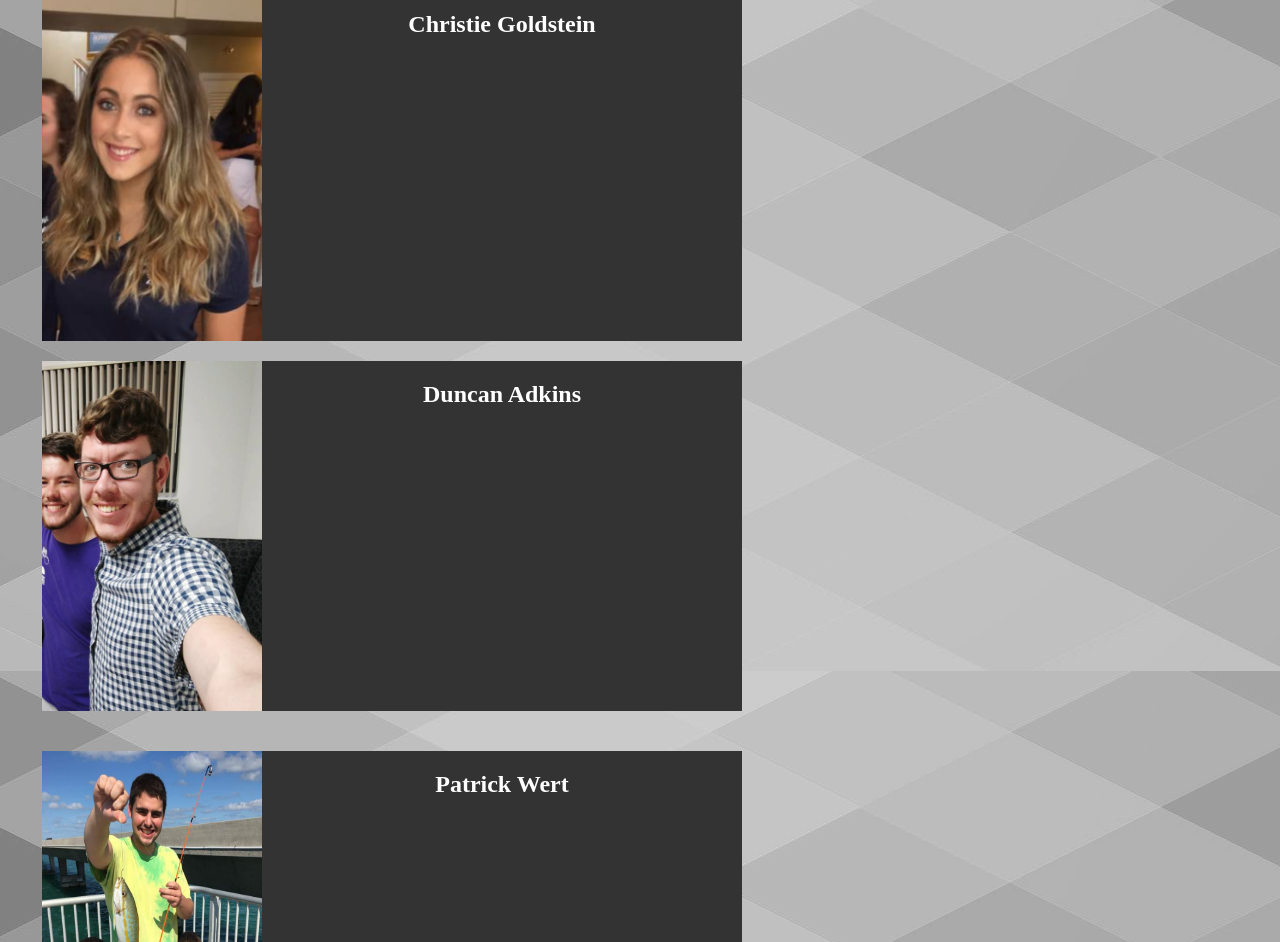
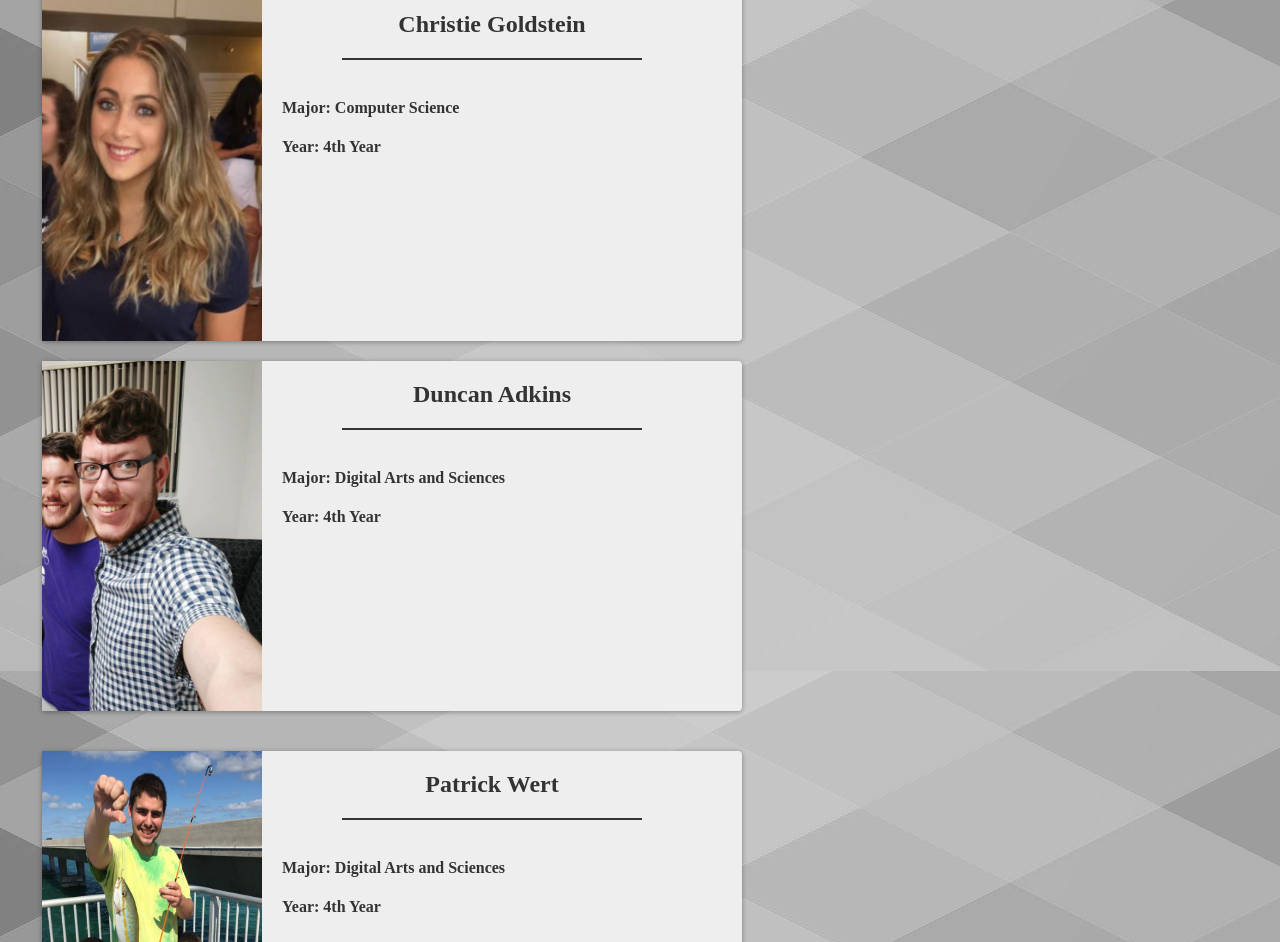
Before and after one commit to christiegoldstein/christiegoldstein.github.io, a plain HTML site: page CAP3027_Project/teamMembers.html in a window 1280 px wide. Shown: the part 129-1071 px from the top of the page. Drawn offline with Linux system fonts and the light colour scheme.

Commit message:
fixed formating on team members page and added a picture

```diff
--- a/CAP3027_Project/teamMembers.css
+++ b/CAP3027_Project/teamMembers.css
@@ -80,23 +80,41 @@
 .team-member{
     width: 700px;
     height: 350px;
-    background-color: #333;
+    background-color: #EEEEEE;
     margin-right: 10px;
     margin-bottom: 20px;
+    border-radius: 4px;
+    box-shadow: 0 1px 6px rgba(0, 0, 0, 0.12), 0 1px 4px rgba(0, 0, 0, 0.24);
 }
 .team-member-picture{
     width: 220px;
     height: 350px;
     float:left;
+    padding-right: 20px;
 }
 
 .team-member-name{
     padding-top: 20px;
     text-align: center;
-    color:white;
+    color: #333;
+    border-bottom: #333;
+    border-bottom-width: 2px;
 }
 
 .team-member-content{
     padding-left: 10px;
-    color: white;
+    color:  #333;
 }
+
+.team-memeber-info{
+    padding-left: 10px;
+    color:  #333;
+}
+
+.name-div{
+    border-bottom: #333;
+    border-bottom-width: 2px;
+    border-bottom-style: solid;
+    margin-left: 300px;
+    margin-right: 100px;
+}
--- a/CAP3027_Project/teamMembers.html
+++ b/CAP3027_Project/teamMembers.html
@@ -26,7 +26,12 @@
 							<img  class="team-member-picture" src="Christie.png">
 						</div>
 						<div class="bio">
-							<h2 class="team-member-name">Christie Goldstein</h2>
+							<div class="name-div">
+								<h2 class="team-member-name">Christie Goldstein</h2>
+							</div>
+							</br>
+							<h4 class="team-memeber-info">Major: Computer Science</h4>
+							<h4 class="team-memeber-info">Year: 4th Year</h4>
 						</div>
 					</div>
 					<div class="team-member">
@@ -34,7 +39,12 @@
 							<img  class="team-member-picture" src="Duncan.png">
 						</div>
 						<div class="bio">
-							<h2 class="team-member-name">Duncan Adkins</h2>
+							<div class="name-div">
+								<h2 class="team-member-name">Duncan Adkins</h2>
+							</div>
+							</br>
+							<h4 class="team-memeber-info">Major: Digital Arts and Sciences</h4>
+							<h4 class="team-memeber-info">Year: 4th Year</h4>
 						</div>
 					</div>
 				</span>
@@ -44,7 +54,12 @@
 							<img  class="team-member-picture" src="Patrick.png">
 						</div>
 						<div class="bio">
-							<h2 class="team-member-name">Patrick Wert</h2>
+							<div class="name-div">
+								<h2 class="team-member-name">Patrick Wert</h2>
+							</div>
+							</br>
+							<h4 class="team-memeber-info">Major: Digital Arts and Sciences</h4>
+							<h4 class="team-memeber-info">Year: 4th Year</h4>
 						</div>
 					</div>
 					<div class="team-member">
@@ -52,7 +67,12 @@
 							<img class= "team-member-picture" src="Lindsay.png">
 						</div>
 						<div class="bio">
-							<h2 class="team-member-name">Lindsey Haywood</h2>
+							<div class="name-div">
+								<h2 class="team-member-name">Lindsey Haywood</h2>
+							</div>
+							</br>
+							<h4 class="team-memeber-info">Major: Digital Arts and Sciences</h4>
+							<h4 class="team-memeber-info">Year: 4th Year</h4>
 						</div>
 					</div>
 				</span>
```
Also changed, not shown: CAP3027_Project/shadingimgs.png (added).
